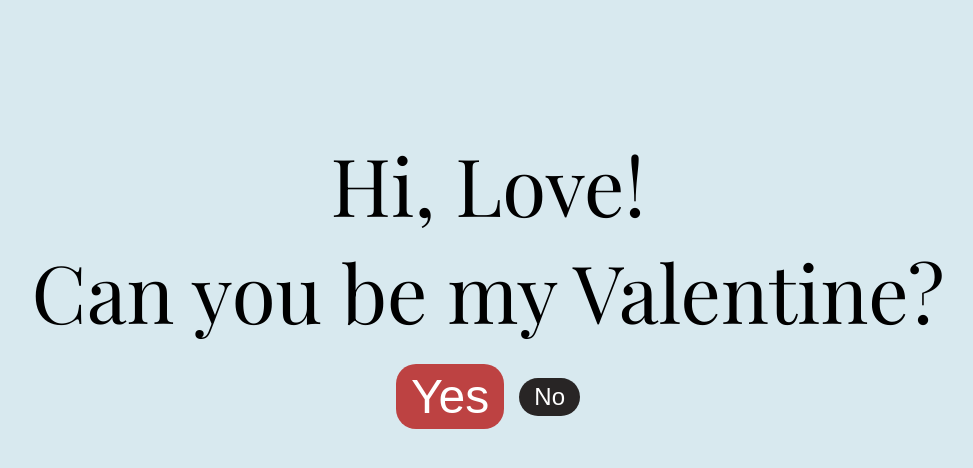
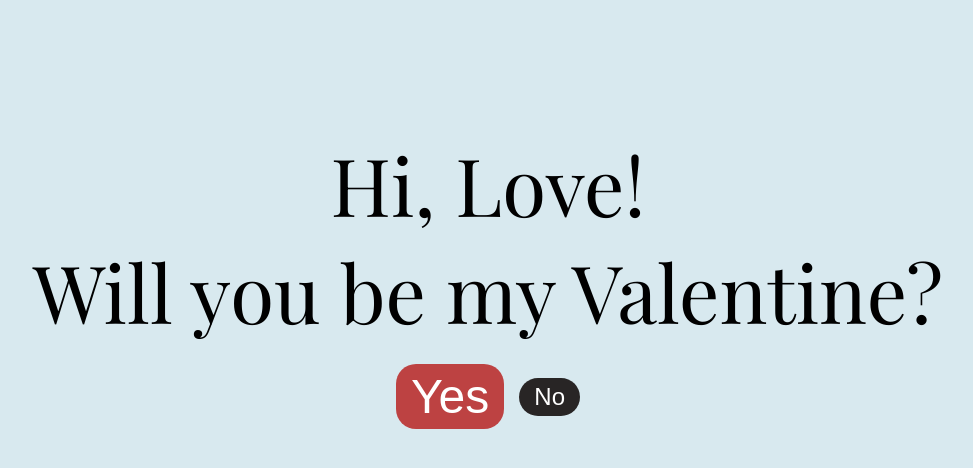
Before and after one commit to millerjaro/millerjaro.github.io, a plain HTML site: page index.html in a window 1280 px wide. Shown: the whole page, without its empty margins (152-1125 px from the left). Drawn offline with nearby package versions, Linux system fonts and the light colour scheme; a web font is replaced by a local one.

Commit message:
Change can to will

```diff
--- a/index.html
+++ b/index.html
@@ -20,7 +20,7 @@
     <div class="main-container">
       <div class="msg-container">
         <p class="top-msg message-js">Hi, Love!</p>
-        <p class="below-msg message-js">Can you be my Valentine?</p>
+        <p class="below-msg message-js">Will you be my Valentine?</p>
       </div>
       <div class="btn-container">
         <button class="yes">Yes</button>
```
